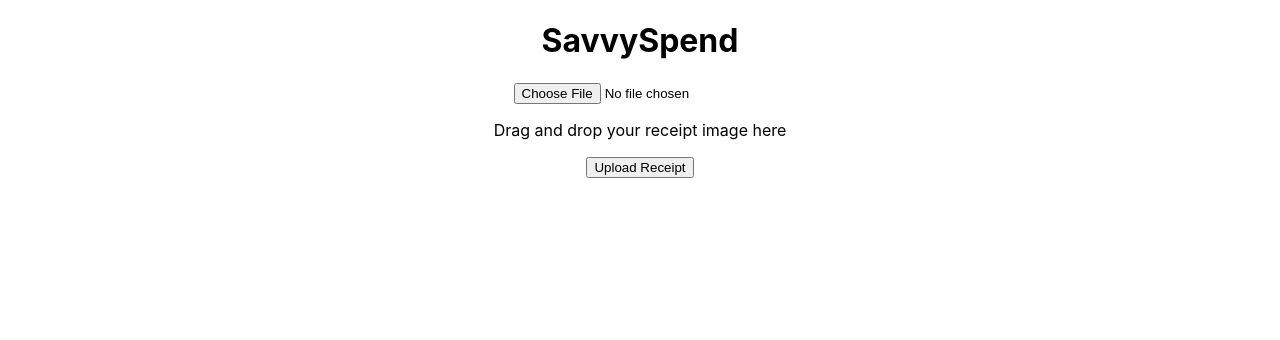
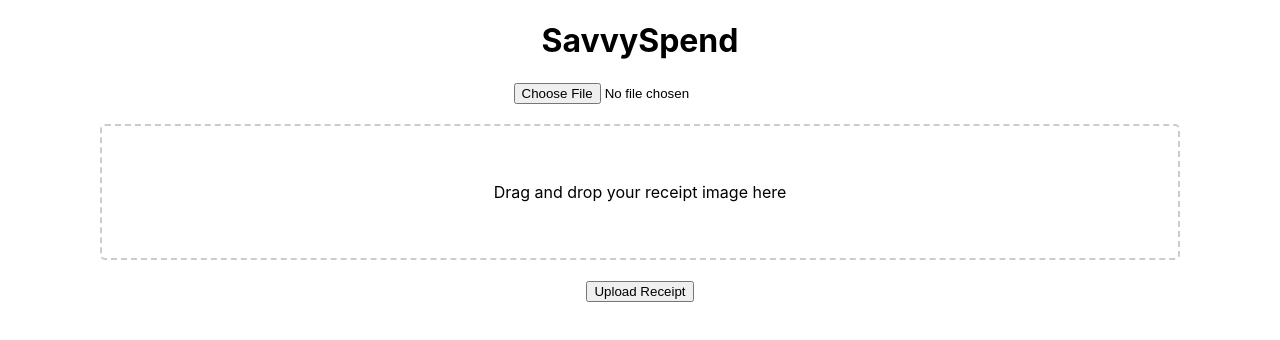
Before and after one commit to ParisaDarkhal/SavvySpend, a React (Create React App) app in the folder frontend/: page / in a window 1280 px wide. Shown: the top 340 px of the page. Built offline with nearby package versions, Linux system fonts and the light colour scheme.

Commit message:
extracting text from uploaded img added

```diff
--- a/frontend/package.json
+++ b/frontend/package.json
@@ -12,6 +12,7 @@
     "react-dom": "^18.2.0",
     "react-dropzone": "^14.2.3",
     "react-scripts": "5.0.1",
+    "tesseract.js": "^5.0.4",
     "web-vitals": "^2.1.4"
   },
   "scripts": {
--- a/frontend/src/components/FileUploader.js
+++ b/frontend/src/components/FileUploader.js
@@ -1,6 +1,7 @@
 import React, { useState } from "react";
 import Dropzone from "react-dropzone";
 import axios from "axios";
+
 function FileUploader() {
   const [selectedFile, setSelectedFile] = useState(null);
   const [dragOver, setDragOver] = useState(false);
@@ -82,7 +83,7 @@
           filename: uploadedFilename,
         });
 
-        if (textExtractionResponse.ok) {
+        if (textExtractionResponse) {
           const extractedText = textExtractionResponse.data.text;
           // Display the extracted text in a separate box on your website
           // (update your component accordingly)
@@ -112,7 +113,13 @@
         {({ getRootProps, getInputProps }) => (
           <div
             {...getRootProps()}
-            style={{ border: dragOver ? "2px dashed #ddd" : "none" }}
+            style={{
+              backgroundColor: dragOver ? "#eee" : "#fff",
+              padding: "40px",
+              margin: "20px 100px",
+              border: "2px dashed #ccc",
+              borderRadius: "5px",
+            }}
           >
             <input {...getInputProps()} />
             {dragOver ? (
```
Also changed, not shown: 2 other files (tests, documents, lock files or other folders).
